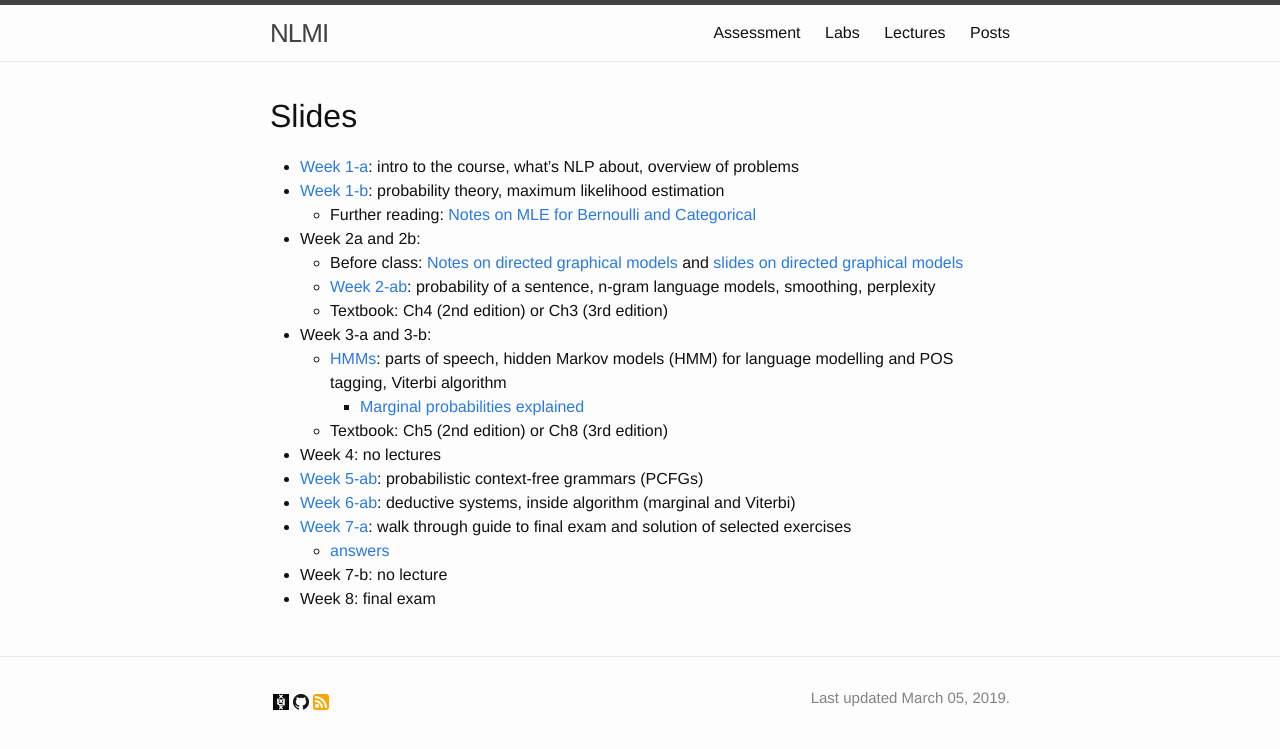
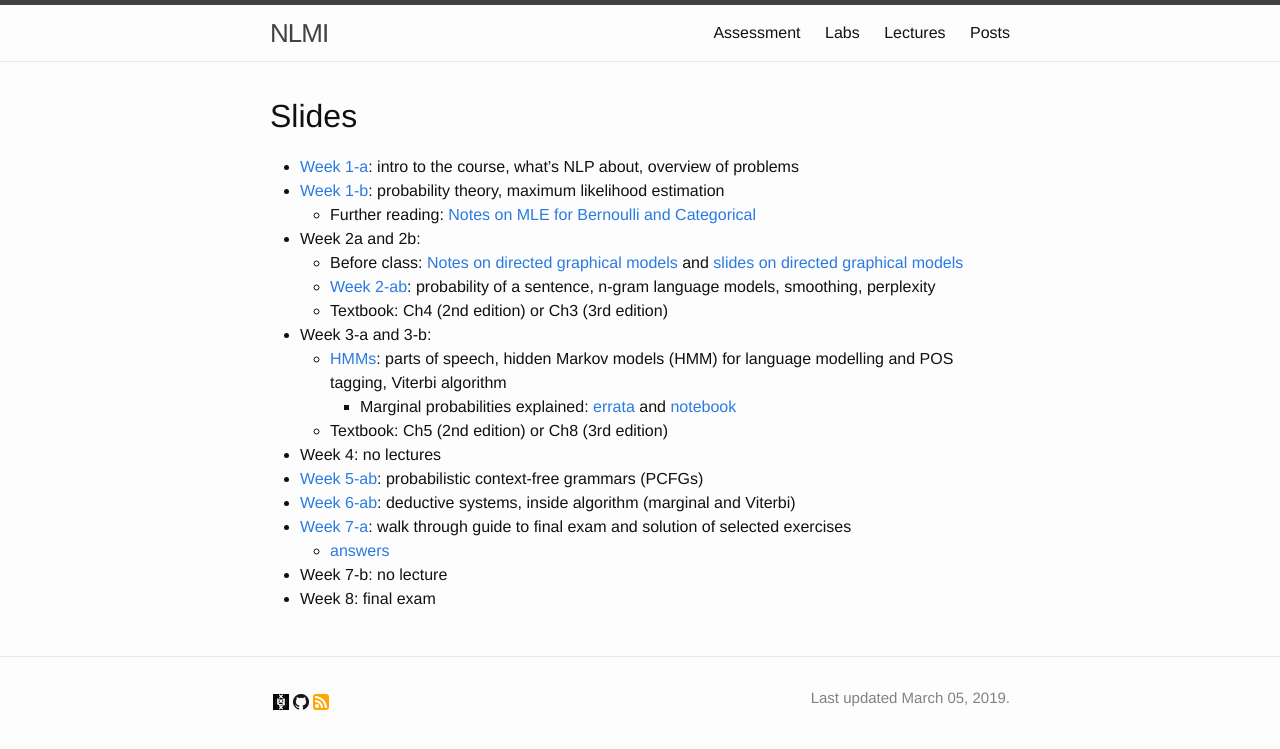
Before and after one commit to cl-illc/nlmi, a Jekyll site: the page built from lectures.md, in a window 1280 px wide. Shown: the top 749 px of the page. Built offline with Jekyll 4.4.1, drawn with Linux system fonts in a browser that asks for light colours.

Commit message:
fwd errata

```diff
--- a/lectures.md
+++ b/lectures.md
@@ -15,7 +15,7 @@ menu: yes
     * Textbook: Ch4 (2nd edition) or Ch3 (3rd edition)
 * Week 3-a and 3-b:
     * [HMMs](lectures/week3-a.pdf): parts of speech, hidden Markov models (HMM) for language modelling and POS tagging, Viterbi algorithm
-        * [Marginal probabilities explained](labs/forward/Forward.ipynb)
+        * Marginal probabilities explained: [errata](lectures/forward-errata.pdf) and [notebook](labs/forward/Forward.ipynb)
     * Textbook: Ch5 (2nd edition) or Ch8 (3rd edition)
 * Week 4: no lectures
 * [Week 5-ab](lectures/week5-a.pdf): probabilistic context-free grammars (PCFGs)
```
Also changed, not shown: 1 other file.
